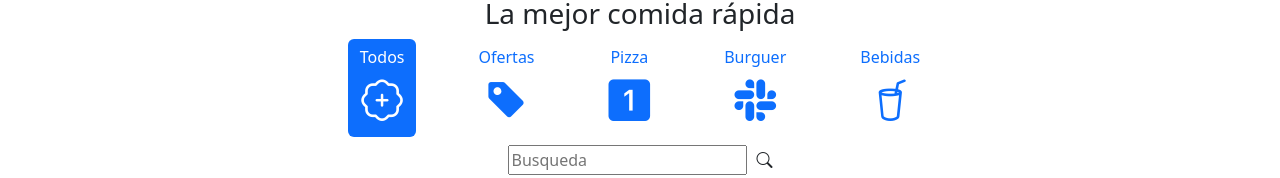
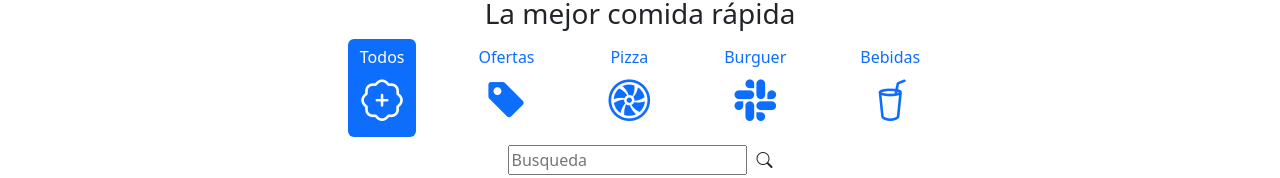
Before and after one commit to RamaHualpusher/Illuminati-ElBuenSabor-Frontend, a React (Create React App) app: page / in a window 1280 px wide. Shown: the part 475-653 px from the top of the page. Built offline with nearby package versions, Linux system fonts and the light colour scheme.

Commit message:
imagen botones turbo pizza

```diff
--- a/src/components/Componentes/BotonesMenu.tsx
+++ b/src/components/Componentes/BotonesMenu.tsx
@@ -54,7 +54,7 @@ const BotonesMenu: FC = () => {
             >
               Pizza
               <br />
-              <i className="bi bi-1-square-fill" style={iconStyle}/>
+              <i className="bi bi-fan" style={iconStyle}/>
             </button>
             <button
               type="button"
```
